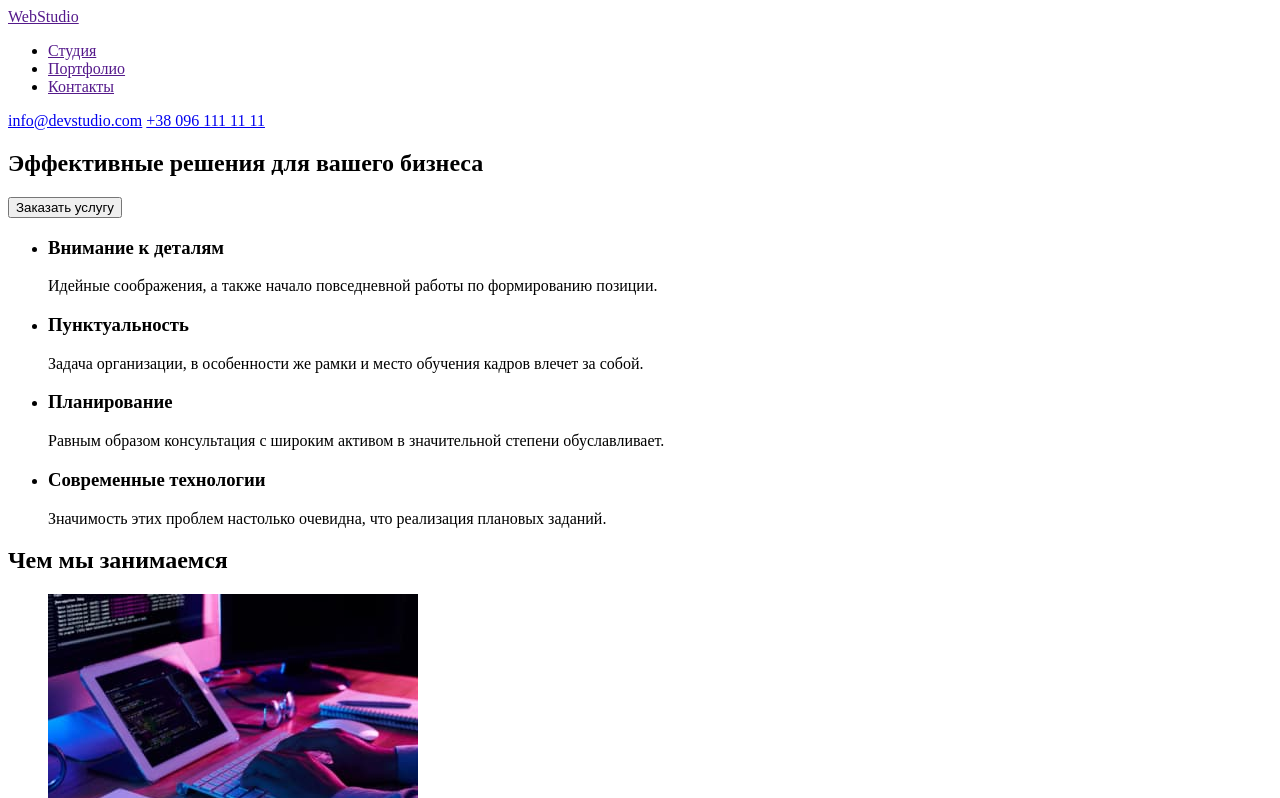
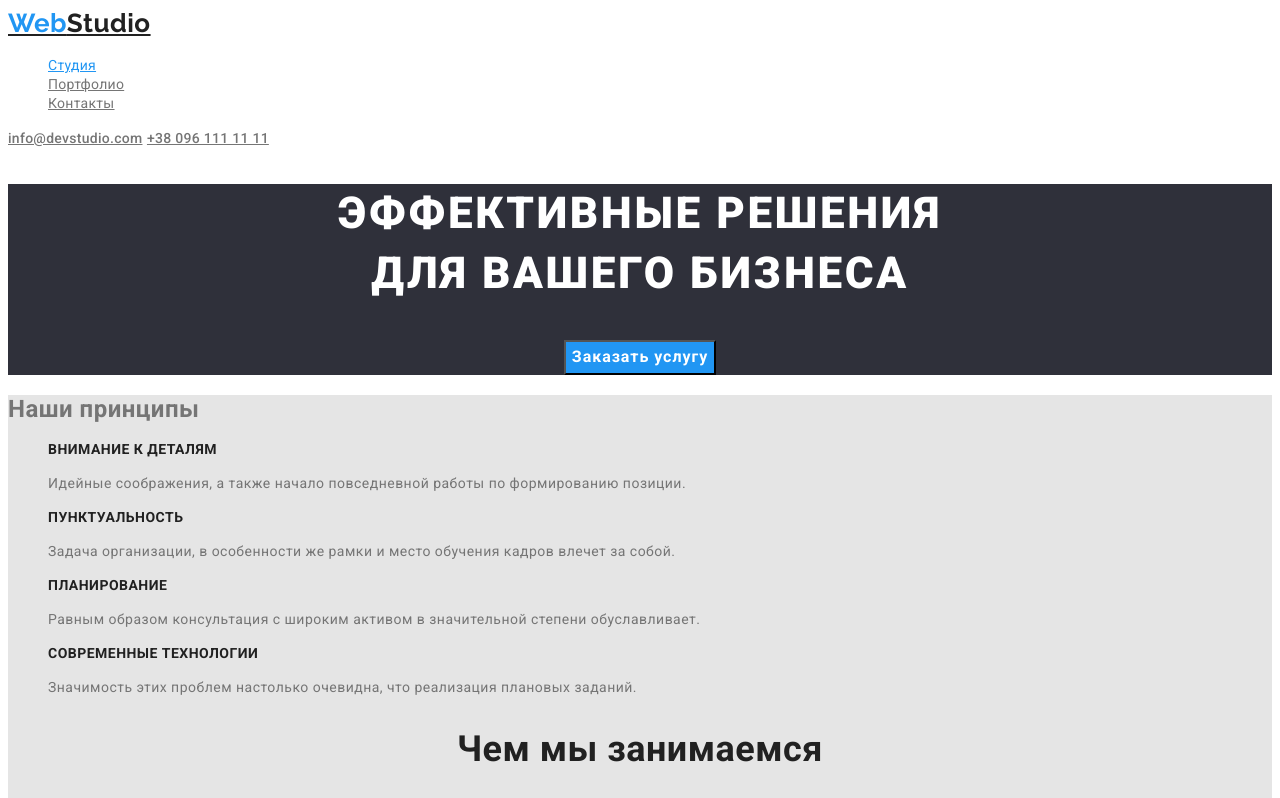
Before and after one commit to IvanCorporations/goit-markup-hw-03, a plain HTML site: page index.html in a window 1280 px wide. Shown: the top 798 px of the page. Drawn offline with Linux system fonts and the light colour scheme.

Commit message:
add css/portfolio

```diff
--- /dev/null
+++ b/css/styles.css
@@ -0,0 +1,158 @@
+:root {
+    --primary-text-color: #757575;
+    --title-text-color: #212121;
+    --accent-color: #2196F3;
+}
+
+body {
+    background-color: #ffffff;
+    color: var(--primary-text-color);
+    font-family: Roboto, sans-serif;
+    letter-spacing: 0.03em;
+}
+
+.list {
+    list-style: none;
+}
+
+/* logo */
+.web{
+    color: #2196F3;
+}
+
+.logo {
+    color: #212121;
+    font-family: Raleway;
+    font-weight: 700;
+    font-size: 26px;
+    line-height: 1.2;
+}
+
+/* site-nav */
+.site-nav .link {
+    color: var(--title-text-color)
+    font-weight: 500;
+    font-size: 14px;
+    line-height: 1.14;
+    letter-spacing: 0.02em;
+}
+
+.site-nav .link:hover,
+.site-nav .link:focus {
+    color: var(--accent-color);
+}
+
+.site-nav .link.current {
+    color: var(--accent-color)
+}
+
+/* connection */
+.connection {
+    color: var(--primary-text-color);
+    font-weight: 500;
+    font-size: 14px;
+    line-height: 1.14;
+    letter-spacing: 0.02em;
+}
+
+.connection:hover, .connection:focus {
+    color: var(--accent-color) ;
+}
+
+/* hero */
+.hero{
+    background: #2F303A;
+    text-align: center;
+}
+
+.hero-title {
+    color: #ffffff;
+    font-weight: 900;
+    font-size: 44px;
+    line-height: 1.36;
+    text-align: center;
+    letter-spacing: 0.06em;
+    text-transform: uppercase;
+}
+
+.button {
+    color: #ffffff;
+    background-color: var(--accent-color);
+    font-family: inherit;
+    font-weight: 700;
+    font-size: 16px;
+    line-height: 1.8;
+    letter-spacing: 0.06em;
+}
+
+/* section */
+.work{
+    background: #E5E5E5;
+}
+
+.team{
+    background: #F5F4FA;
+}
+
+.section-title {
+    color: var(--title-text-color);
+    font-style: 400;
+    font-weight: 700;
+    font-size: 36px;
+    line-height: 1.16;
+    text-align: center;
+}
+
+.feature-list .title{
+    color: var(--title-text-color);
+    font-style: 400;
+    font-weight: 700;
+    font-size: 14px;
+    line-height: 1.14;
+    text-transform: uppercase;
+}
+
+.feature-list .text{
+    font-style: 400;
+    font-weight: 400;
+    font-size: 14px;
+    line-height: 1.7;
+}
+
+.workers .workers-name{
+    color: var(--title-text-color);
+    font-style: 400;
+    font-weight: 500;
+    font-size: 16px;
+    line-height: 1.2;
+    text-align: center;
+}
+
+.workers .workers-position{
+    font-style: 400;
+    font-weight: 400;
+    font-size: 16px;
+    line-height: 1.2;
+    text-align: center;
+}
+
+/* footer */
+.footer{
+    background: #2F303A;
+}
+
+.footer .footer-address{
+    color: #ffffff;
+    font-style: 400;
+    font-weight: 400;
+    font-size: 14px;
+    line-height: 1.7;
+}
+
+.footer .footer-contacts{
+    color: rgba(255, 255, 255, 0.6);
+    font-style: 400;
+    font-weight: 400;
+    font-size: 14px;
+    line-height: 1.7;
+}
--- a/index.html
+++ b/index.html
@@ -5,83 +5,98 @@
     <meta http-equiv="X-UA-Compatible" content="IE=edge">
     <meta name="viewport" content="width=device-width, initial-scale=1.0">
     <title>Document</title>
+    <link href="https://fonts.googleapis.com/css2?family=Raleway:wght@700&family=Roboto:wght@400;500;700;900&display=swap" rel="stylesheet">
+    <link rel="stylesheet" href="./css/styles.css">
 </head>
 <body>
+
+    <!-- шапка сайта -->
     <header>
         <nav>
-            <a href="" lang="en">WebStudio</a>
-            <ul>
-                <li><a href="">Студия</a></li>
-                <li><a href="">Портфолио</a></li>
-                <li><a href="">Контакты</a></li>
+            <a href="" lang="en" class="logo"><span class="web">Web</span>Studio</a>
+            <ul class="site-nav list">
+                <li><a href="./index.html" class="link current">Студия</a></li>
+                <li><a href="./portfolio.html" class="link">Портфолио</a></li>
+                <li><a href="" class="link">Контакты</a></li>
             </ul>
         </nav>
-        <a href="mailto:info@devstudio.com">info@devstudio.com</a>
-        <a href="tel:+380961111111">+38 096 111 11 11</a>
+        <a href="mailto:info@devstudio.com" class="connection">info@devstudio.com</a>
+        <a href="tel:+380961111111" class="connection">+38 096 111 11 11</a>
     </header>
     <main>
-        <section>
-            <h1>Эффективные решения для вашего бизнеса</h1>
-            <button type="button">Заказать услугу</button>
+
+        <!-- герой -->
+        <section class="hero">
+            <h1 class="hero-title">Эффективные решения <br> для вашего бизнеса</h1>
+            <button type="button" class="button">Заказать услугу</button>
         </section>
-        <section>
-            <ul>
+
+        <!-- особенности роботы -->
+        <section class="section work">
+            <h2>Наши принципы</h2>
+            <ul class="feature-list list">
                 <li>
-                    <h3>Внимание к деталям</h3>
-                    <p>Идейные соображения, а также начало повседневной работы по формированию позиции.</p>
+                    <h3 class="title">Внимание к деталям</h3>
+                    <p class="text">Идейные соображения, а также начало повседневной работы по формированию позиции.</p>
                 </li>
                 <li>
-                    <h3>Пунктуальность</h3>
-                    <p>Задача организации, в особенности же рамки и место обучения кадров влечет за собой.</p>
+                    <h3 class="title">Пунктуальность</h3>
+                    <p class="text">Задача организации, в особенности же рамки и место обучения кадров влечет за собой.</p>
                 </li>
                 <li>
-                    <h3>Планирование</h3>
-                    <p>Равным образом консультация с широким активом в значительной степени обуславливает.</p>
+                    <h3 class="title">Планирование</h3>
+                    <p class="text">Равным образом консультация с широким активом в значительной степени обуславливает.</p>
                 </li>
                 <li>
-                    <h3>Современные технологии</h3>
-                    <p>Значимость этих проблем настолько очевидна, что реализация плановых заданий.</p>
+                    <h3 class="title">Современные технологии</h3>
+                    <p class="text">Значимость этих проблем настолько очевидна, что реализация плановых заданий.</p>
                 </li>
             </ul>
-            <h2>Чем мы занимаемся</h2>
-            <ul>
+            <h2 class="section-title">Чем мы занимаемся</h2>
+            <ul class="list">
                 <li><img src="./images/img-1.jpg" alt="печатает на планшете" width="370" height="294"></li>
                 <li><img src="./images/img-2.jpg" alt="сравнивает телефоны" width="370" height="294"></li>
                 <li><img src="./images/img-3.jpg" alt="выбирает цвет на планшете" width="370" height="294"></li>
             </ul>
         </section>
-        <section>
-            <h2>Наша команда</h2>
-            <ul>
+
+        <!-- сотрудники -->
+        <section class="section team">
+            <h2 class="section-title">Наша команда</h2>
+            <ul class="workers list">
                 <li>
                     <img src="./images/worker-1.jpg" alt="фото работника" width="270" height="260">
-                    <h3>Игорь Демьяненко</h3>
-                    <p lang="en">Product Designer</p>
+                    <h3 class="workers-name">Игорь Демьяненко</h3>
+                    <p lang="en" class="workers-position">Product Designer</p>
                 </li>
                 <li>
                     <img src="./images/worker-2.jpg" alt="фото работника" width="270" height="260">
-                    <h3>Ольга Репина</h3>
-                    <p lang="en">Frontend Developer</p>
+                    <h3 class="workers-name">Ольга Репина</h3>
+                    <p lang="en" class="workers-position">Frontend Developer</p>
                 </li>
                 <li>
                     <img src="./images/worker-3.jpg" alt="фото работника" width="270" height="260">
-                    <h3>Николай Тарасов</h3>
-                    <p lang="en">Marketing</p>
+                    <h3 class="workers-name">Николай Тарасов</h3>
+                    <p lang="en" class="workers-position">Marketing</p>
                 </li>
                 <li>
                     <img src="./images/worker-4.jpg" alt="фото работника" width="270" height="260">
-                    <h3>Михаил Ермаков</h3>
-                    <p lang="en">UI Designer</p>
+                    <h3 class="workers-name">Михаил Ермаков</h3>
+                    <p lang="en" class="workers-position">UI Designer</p>
                 </li>
             </ul>
         </section>
     </main>
-    <footer>
-        <a href="" lang="en">WebStudio</a>
+
+    <!-- футер -->
+    <footer class="footer">
+        <a href="" lang="en" class="logo"><span class="web">Web</span>Studio</a>
         <address>
-            <p>г. Киев, пр-т Леси Украинки, 26</p>
-            <a href="mailto:info@example.com">info@example.com</a>
-            <a href="tel:+380991111111">+38 099 111 11 11</a>
+            <ul class="list">
+                <li><p class="footer-address">г. Киев, пр-т Леси Украинки, 26</p></li>
+                <li><a href="mailto:info@example.com" class="footer-contacts">info@example.com</a></li>
+                <li><a href="tel:+380991111111" class="footer-contacts">+38 099 111 11 11</a></li>
+            </ul>
         </address>
     </footer>
 </body>
```
Also changed, not shown: portfolio.html (added, +41 -0 lines).
